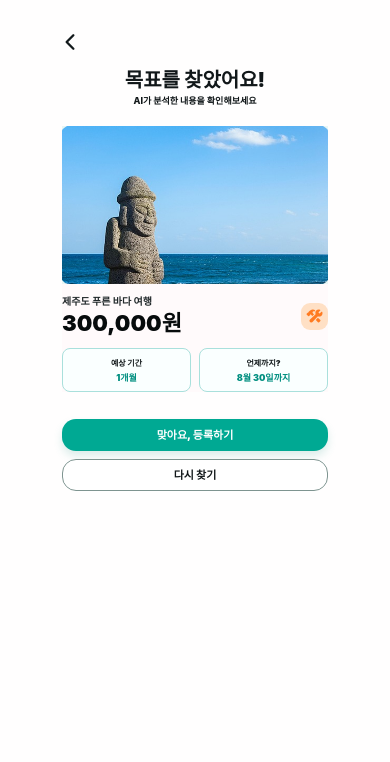
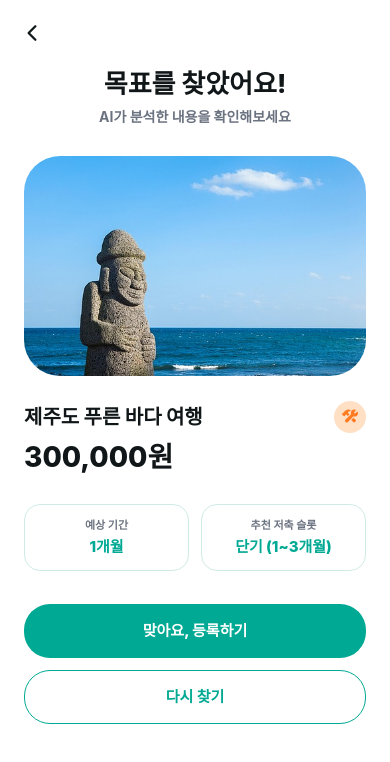
Before and after one commit to iM-Goal/FE, a React Native app: screen /CheckGoalScreen in a window 390 px wide. Shown: the top 762 px of the page. Built offline with nearby package versions, Linux system fonts and the light colour scheme.

Commit message:
fix-CheckGoalScreen 비율

```diff
--- a/package.json
+++ b/package.json
@@ -9,9 +9,9 @@
     "@react-navigation/native": "^7.3.5",
     "@react-navigation/native-stack": "^7.17.7",
     "@react-navigation/stack": "^7.10.7",
-    "expo": "~56.0.12",
+    "expo": "~56.0.16",
     "expo-asset": "~56.0.18",
-    "expo-blur": "~56.0.3",
+    "expo-blur": "~56.0.4",
     "expo-font": "~56.0.7",
     "expo-linear-gradient": "~56.0.4",
     "expo-status-bar": "~56.0.4",
--- a/src/screens/CheckGoalScreen.tsx
+++ b/src/screens/CheckGoalScreen.tsx
@@ -22,28 +22,17 @@ type AnalyzedGoal = {
   durationDays: number;
 };
 
-const analyzedGoal: AnalyzedGoal = {
-  title: "제주도 푸른 바다 여행",
-  price:  300000,
-  period: "1개월",
-  speed: "8월 30일까지",
-  durationDays: 30,
-};
-
-const BASE_SCREEN_WIDTH = 300;
-const BASE_SCREEN_HEIGHT = 10;
+const BASE_SCREEN_HEIGHT = 812;
+const BASE_SCREEN_WIDTH = 390;
 
 export default function CheckGoalScreen({ navigation, route }: any) {
   const { width, height } = useWindowDimensions();
-  const frameWidth = Math.min(width, BASE_SCREEN_WIDTH);
-  const widthScale = Math.min(frameWidth / BASE_SCREEN_WIDTH, 1);
-  const heightScale = Math.min(
-    Math.max(height / BASE_SCREEN_HEIGHT, 0.86),
-    1.18,
-  );
-  const sizeScale = Math.min(widthScale, 1);
 
-  // 편집 버튼 호버 상태 관리
+  // 데스크탑 화면에서 좌우로 무한정 늘어나는 왜곡을 방지하기 위해 가로폭 최대값(450px) 제한 적용
+  const frameWidth = Math.min(width, 450);
+  const sizeScale = frameWidth / BASE_SCREEN_WIDTH;
+  const heightScale = Math.min(height, 850) / BASE_SCREEN_HEIGHT;
+
   const [isEditHovered, setIsEditHovered] = useState(false);
   const [loading, setLoading] = useState(false);
 
@@ -54,13 +43,13 @@ export default function CheckGoalScreen({ navigation, route }: any) {
     speed: "8월 30일까지",
     durationDays: 30,
   };
+
   const handleBackPress = () => {
     if (navigation?.canGoBack?.()) {
       navigation.goBack();
     }
   };
 
-  // 맞아요, 등록하기 버튼 클릭 시 발동하는 핵심 API 통신 함수
   const handleRegisterPress = async () => {
     setLoading(true);
 
@@ -70,37 +59,125 @@ export default function CheckGoalScreen({ navigation, route }: any) {
         text: '확인',
         onPress: () => {
           setLoading(false);
-          // 🎯 홈화면으로 점프하면서 새로고침 파라미터를 넘겨 대시보드를 활성화시킵니다!
           navigation.navigate("MainTabs", {
             screen: "홈",
-            //params: { registeredSuccess: true }
           });
         }
       }
     ]);
   };
 
+  // 추천 저축 슬롯 계산 함수 (기간에 따라 동적 분류)
+  const getSavingSlot = (days: number, period: string) => {
+    if (days) {
+      if (days <= 90) return "단기 (1~3개월)";
+      if (days <= 365) return "중기 (3~12개월)";
+      return "장기 (1년 이상)";
+    }
+    if (period.includes("년")) return "장기 (1년 이상)";
+    const monthsMatch = period.match(/(\d+)\s*개월/);
+    if (monthsMatch) {
+      const months = parseInt(monthsMatch[1], 10);
+      if (months <= 3) return "단기 (1~3개월)";
+      if (months <= 12) return "중기 (3~12개월)";
+      return "장기 (1년 이상)";
+    }
+    return "단기 (1~3개월)";
+  };
+
   const dynamicStyles = {
     content: {
-      maxWidth: BASE_SCREEN_WIDTH,
+      maxWidth: frameWidth,
       minHeight: height,
-      paddingHorizontal: 17 * sizeScale,
-      paddingTop: 8 * heightScale,
-      paddingBottom: 24 * heightScale,
+      paddingHorizontal: 24 * sizeScale,
+      paddingTop: 16 * heightScale,
+      paddingBottom: 32 * heightScale,
     },
     header: {
-      marginBottom: 10 * heightScale,
+      height: 32 * heightScale,
+      marginBottom: 16 * heightScale,
+    },
+    backButton: {
+      width: 32 * sizeScale,
+      height: 32 * sizeScale,
+      marginLeft: -8 * sizeScale,
     },
     titleBlock: {
-      marginBottom: 16 * heightScale,
+      marginBottom: 28 * heightScale,
     },
-    resultCard: {
-      marginBottom: 23 * heightScale,
+    title: {
+      fontSize: 26 * sizeScale,
+      lineHeight: 34 * sizeScale,
     },
-    image: {
-      height: 134 * heightScale,
+    subtitle: {
+      fontSize: 14 * sizeScale,
+      lineHeight: 20 * sizeScale,
+      marginTop: 6 * heightScale,
     },
-  };
+    imageContainer: {
+      width: "100%",
+      height: 220 * sizeScale,
+      borderRadius: 36 * sizeScale,
+      marginBottom: 24 * heightScale,
+    },
+    imageRadius: {
+      borderRadius: 36 * sizeScale,
+    },
+    goalSummary: {
+      marginBottom: 6 * heightScale,
+    },
+    goalLabel: {
+      fontSize: 20 * sizeScale,
+      lineHeight: 28 * sizeScale,
+    },
+    price: {
+      fontSize: 28 * sizeScale,
+      lineHeight: 36 * sizeScale,
+      marginBottom: 28 * heightScale,
+    },
+    editButton: {
+      width: 32 * sizeScale,
+      height: 32 * sizeScale,
+      borderRadius: 16 * sizeScale,
+    },
+    infoRow: {
+      gap: 12 * sizeScale,
+      marginBottom: 32 * heightScale,
+    },
+    infoBox: {
+      height: 64 * heightScale,
+      borderRadius: 16 * sizeScale,
+      paddingHorizontal: 12 * sizeScale,
+    },
+    infoLabel: {
+      fontSize: 11 * sizeScale,
+      lineHeight: 16 * sizeScale,
+    },
+    infoValue: {
+      fontSize: 15 * sizeScale,
+      lineHeight: 20 * sizeScale,
+      marginTop: 4 * heightScale,
+    },
+    buttonGroup: {
+      gap: 12 * heightScale,
+    },
+    primaryButton: {
+      height: 52 * heightScale,
+      borderRadius: 26 * sizeScale,
+    },
+    primaryButtonText: {
+      fontSize: 15 * sizeScale,
+      lineHeight: 22 * sizeScale,
+    },
+    secondaryButton: {
+      height: 52 * heightScale,
+      borderRadius: 26 * sizeScale,
+    },
+    secondaryButtonText: {
+      fontSize: 15 * sizeScale,
+      lineHeight: 22 * sizeScale,
+    },
+  } as any;
 
   return (
     <SafeAreaView style={styles.safeArea}>
@@ -109,82 +186,91 @@ export default function CheckGoalScreen({ navigation, route }: any) {
         contentContainerStyle={[styles.content, dynamicStyles.content]}
         showsVerticalScrollIndicator={false}
       >
+        {/* 상단 뒤로가기 헤더 */}
         <View style={[styles.header, dynamicStyles.header]}>
           <TouchableOpacity
             activeOpacity={0.7}
             onPress={handleBackPress}
-            style={styles.backButton}
+            style={[styles.backButton, dynamicStyles.backButton]}
           >
-            <Ionicons name="chevron-back" size={24} color="#12191b" />
+            <Ionicons name="chevron-back" size={24 * sizeScale} color="#12191b" />
           </TouchableOpacity>
         </View>
 
+        {/* 타이틀 블록 */}
         <View style={[styles.titleBlock, dynamicStyles.titleBlock]}>
-          <Text style={styles.title}>목표를 찾았어요!</Text>
-          <Text style={styles.subtitle}>AI가 분석한 내용을 확인해보세요</Text>
+          <Text style={[styles.title, dynamicStyles.title]}>목표를 찾았어요!</Text>
+          <Text style={[styles.subtitle, dynamicStyles.subtitle]}>AI가 분석한 내용을 확인해보세요</Text>
         </View>
 
-        <View style={[styles.resultCard, dynamicStyles.resultCard]}>
+        {/* 메인 이미지 */}
         <ImageBackground
           source={require("../../assets/jeju.png")}
-            style={[styles.image, dynamicStyles.image]}
+          style={dynamicStyles.imageContainer}
           resizeMode="cover"
-            imageStyle={[styles.imageRadius, styles.imagePosition]}
+          imageStyle={dynamicStyles.imageRadius}
         />
 
-          <View style={styles.goalSummary}>
-            <View style={styles.goalTextGroup}>
-              <Text style={styles.goalLabel}>{dynamicGoal.title}</Text>
-              <Text style={styles.price}>{dynamicGoal.price.toLocaleString()}원</Text>
-            </View>
-
-            {/* 주황색 편집 버튼 마우스 오버 효과 추가 */}
+        {/* 목표명 및 편집 버튼 */}
+        <View style={[styles.goalSummary, dynamicStyles.goalSummary]}>
+          <Text style={[styles.goalLabel, dynamicStyles.goalLabel]} numberOfLines={1}>
+            {dynamicGoal.title}
+          </Text>
           <Pressable
             onPointerEnter={() => setIsEditHovered(true)}
             onPointerLeave={() => setIsEditHovered(false)}
             style={[
               styles.editButton,
+              dynamicStyles.editButton,
               isEditHovered && styles.editButtonHovered,
             ]}
           >
-              <Ionicons name="construct" size={16} color="#ff7b22" />
+            <Ionicons name="construct" size={16 * sizeScale} color="#ff7b22" />
           </Pressable>
         </View>
 
-          <View style={styles.infoRow}>
-            <View style={styles.infoBox}>
-              <Text style={styles.infoLabel}>예상 기간</Text>
-              <Text style={styles.infoValue}>{dynamicGoal.period}</Text>
+        {/* 금액 */}
+        <Text style={[styles.price, dynamicStyles.price]}>
+          {dynamicGoal.price.toLocaleString()}원
+        </Text>
+
+        {/* 정보 카드 리스트 (예상 기간 & 추천 저축 슬롯) */}
+        <View style={[styles.infoRow, dynamicStyles.infoRow]}>
+          <View style={[styles.infoBox, dynamicStyles.infoBox]}>
+            <Text style={[styles.infoLabel, dynamicStyles.infoLabel]}>예상 기간</Text>
+            <Text style={[styles.infoValue, dynamicStyles.infoValue]}>{dynamicGoal.period}</Text>
           </View>
 
-            <View style={styles.infoBox}>
-              <Text style={styles.infoLabel}>언제까지?</Text>
-              <Text style={styles.infoValue}>{dynamicGoal.speed}</Text>
-            </View>
+          <View style={[styles.infoBox, dynamicStyles.infoBox]}>
+            <Text style={[styles.infoLabel, dynamicStyles.infoLabel]}>추천 저축 슬롯</Text>
+            <Text style={[styles.infoValue, dynamicStyles.infoValue]}>
+              {getSavingSlot(dynamicGoal.durationDays, dynamicGoal.period)}
+            </Text>
           </View>
         </View>
 
-        <View style={styles.buttonGroup}>
-          {/* 등록하기 버튼 마우스 오버 효과 추가 */}
+        {/* 하단 버튼 그룹 */}
+        <View style={[styles.buttonGroup, dynamicStyles.buttonGroup]}>
           <Pressable
             onPress={handleRegisterPress}
-            style={({ hovered }) => [
+            style={({ hovered }: any) => [
               styles.primaryButton,
+              dynamicStyles.primaryButton,
               hovered && styles.primaryButtonHovered,
             ]}
           >
-            <Text style={styles.primaryButtonText}>맞아요, 등록하기</Text>
+            <Text style={[styles.primaryButtonText, dynamicStyles.primaryButtonText]}>맞아요, 등록하기</Text>
           </Pressable>
 
-          {/* 다시 찾기 버튼 마우스 오버 효과 추가 */}
           <Pressable
             onPress={handleBackPress}
-            style={({ hovered }) => [
+            style={({ hovered }: any) => [
               styles.secondaryButton,
+              dynamicStyles.secondaryButton,
               hovered && styles.secondaryButtonHovered,
             ]}
           >
-            <Text style={styles.secondaryButtonText}>다시 찾기</Text>
+            <Text style={[styles.secondaryButtonText, dynamicStyles.secondaryButtonText]}>다시 찾기</Text>
           </Pressable>
         </View>
       </ScrollView>
@@ -195,7 +281,7 @@ export default function CheckGoalScreen({ navigation, route }: any) {
 const styles = StyleSheet.create({
   safeArea: {
     flex: 1,
-    backgroundColor: "#fffefe",
+    backgroundColor: "#ffffff", // 메인배경 흰색으로 통일
   },
   container: {
     flex: 1,
@@ -203,179 +289,108 @@ const styles = StyleSheet.create({
   content: {
     width: "100%",
     alignSelf: "center",
-    // 상단 전체 여백 확보를 위해 추가된 속성
-    marginTop: 20,
   },
   header: {
-    height: 26,
     alignItems: "flex-start",
     justifyContent: "center",
   },
   backButton: {
-    width: 28,
-    height: 28,
     alignItems: "center",
     justifyContent: "center",
-    marginLeft: -6,
   },
   titleBlock: {
     alignItems: "center",
   },
   title: {
     color: "#111719",
-    fontSize: 20,
-    fontWeight: "900",
-    lineHeight: 26,
-    letterSpacing: 0,
+    fontWeight: "800",
     textAlign: "center",
   },
   subtitle: {
-    color: "#111719",
-    fontSize: 9,
-    fontWeight: "800",
-    lineHeight: 13,
-    marginTop: 1,
+    color: "#6b7280", // 서브타이틀 회색조로 트렌디하게 변경
+    fontWeight: "700",
     textAlign: "center",
   },
-  resultCard: {
+  goalSummary: {
     width: "100%",
-    backgroundColor: "#fffafb",
-  },
-  image: {
-    width: "100%",
-    overflow: "hidden",
-    backgroundColor: "#e8f6f5",
-  },
-  imageRadius: {
-    borderTopLeftRadius: 14,
-    borderTopRightRadius: 14,
-    borderBottomLeftRadius: 14,
-    borderBottomRightRadius: 14,
-  },
-  imagePosition: {
-    transform: [{ scale: 1.02 }],
-  },
-  goalSummary: {
-    minHeight: 64,
-    paddingTop: 9,
-    paddingRight: 0,
-    paddingBottom: 9,
-    paddingLeft: 0,
     flexDirection: "row",
     alignItems: "center",
     justifyContent: "space-between",
   },
-  goalTextGroup: {
+  goalLabel: {
+    color: "#111719",
+    fontWeight: "800",
     flex: 1,
-    paddingRight: 8,
-  },
-  goalLabel: {
-    color: "#22292b",
-    fontSize: 10,
-    fontWeight: "700",
-    lineHeight: 14,
   },
   price: {
-    color: "#070b0c",
-    fontSize: 22,
-    fontWeight: "900",
-    lineHeight: 29,
-    marginTop: 1,
+    color: "#111719",
+    fontWeight: "800",
   },
   editButton: {
-    width: 27,
-    height: 27,
-    borderRadius: 9,
     backgroundColor: "#ffe0c5",
     alignItems: "center",
     justifyContent: "center",
     transitionProperty: "background-color",
     transitionDuration: "0.2s",
-  },
+  } as any,
   editButtonHovered: {
     backgroundColor: "#ffd0a5",
   },
   infoRow: {
     flexDirection: "row",
-    gap: 8,
+    width: "100%",
   },
   infoBox: {
     flex: 1,
-    minHeight: 44,
-    borderRadius: 8,
     borderWidth: 1,
-    borderColor: "#a9e0dc",
-    backgroundColor: "#faffff",
+    borderColor: "#d0eae6", // 얇은 민트빛 보더
+    backgroundColor: "#ffffff",
     alignItems: "center",
     justifyContent: "center",
-    paddingHorizontal: 8,
-    paddingVertical: 6,
   },
   infoLabel: {
-    color: "#101719",
-    fontSize: 8,
-    fontWeight: "900",
-    lineHeight: 12,
+    color: "#6B7280",
+    fontWeight: "700",
     textAlign: "center",
   },
   infoValue: {
-    color: "#008f80",
-    fontSize: 9,
-    fontWeight: "900",
-    lineHeight: 13,
-    marginTop: 2,
+    color: "#00a993",
+    fontWeight: "800",
     textAlign: "center",
   },
   buttonGroup: {
-    gap: 8,
+    width: "100%",
   },
   primaryButton: {
     width: "100%",
-    minHeight: 32,
-    borderRadius: 14,
     backgroundColor: "#00a993",
     alignItems: "center",
     justifyContent: "center",
-    shadowColor: "#4aa89d",
-    shadowOffset: {
-      width: 0,
-      height: 5,
-    },
-    shadowOpacity: 0.2,
-    shadowRadius: 8,
-    elevation: 3,
     transitionProperty: "all",
     transitionDuration: "0.2s",
-  },
+  } as any,
   primaryButtonHovered: {
     backgroundColor: "#008a78",
   },
   primaryButtonText: {
     color: "#ffffff",
-    fontSize: 11,
-    fontWeight: "900",
-    lineHeight: 16,
+    fontWeight: "800",
   },
   secondaryButton: {
     width: "100%",
-    minHeight: 32,
-    borderRadius: 14,
     borderWidth: 1,
-    borderColor: "#7e9490",
+    borderColor: "#00a993",
     backgroundColor: "#ffffff",
     alignItems: "center",
     justifyContent: "center",
     transitionProperty: "all",
     transitionDuration: "0.2s",
-  },
+  } as any,
   secondaryButtonHovered: {
     backgroundColor: "#f0f5f4",
-    borderColor: "#5d736f",
   },
   secondaryButtonText: {
-    color: "#111719",
-    fontSize: 11,
-    fontWeight: "900",
-    lineHeight: 16,
+    color: "#00a993",
+    fontWeight: "800",
   },
 });
--- a/src/screens/SearchGoalScreen.tsx
+++ b/src/screens/SearchGoalScreen.tsx
@@ -39,7 +39,7 @@ const slides = [
   },
   {
     title: "좋은 선택지를 찾는 중이에요",
-    description: "요청하신 에이전스 상품을\n비교하고 있어요",
+    description: "요청하신 상품을\n비교하고 있어요",
   },
 ];
 
```
Also changed, not shown: 1 other file (tests, documents, lock files or other folders). Lines whose indentation alone changed are shown as unchanged.
